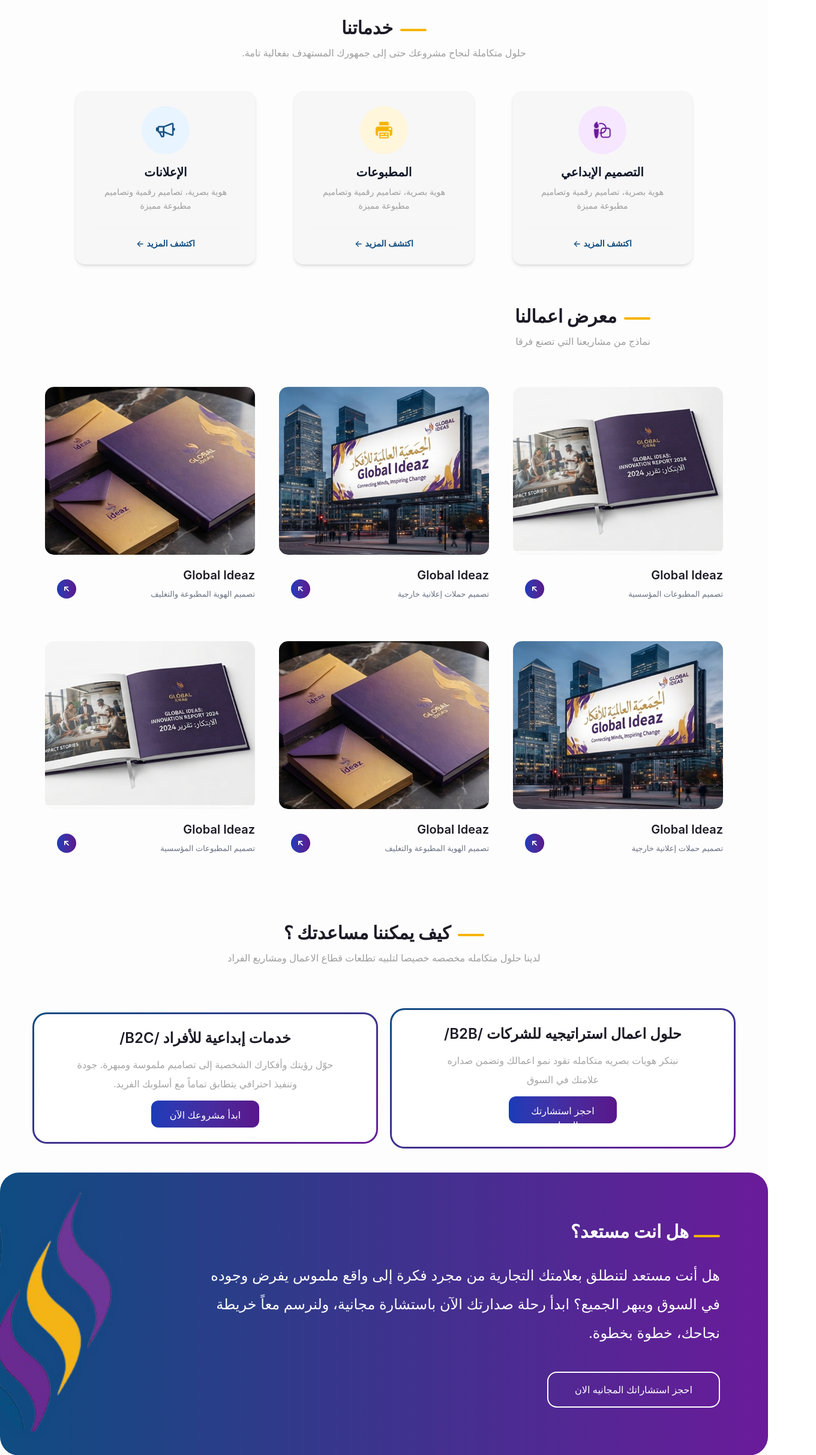
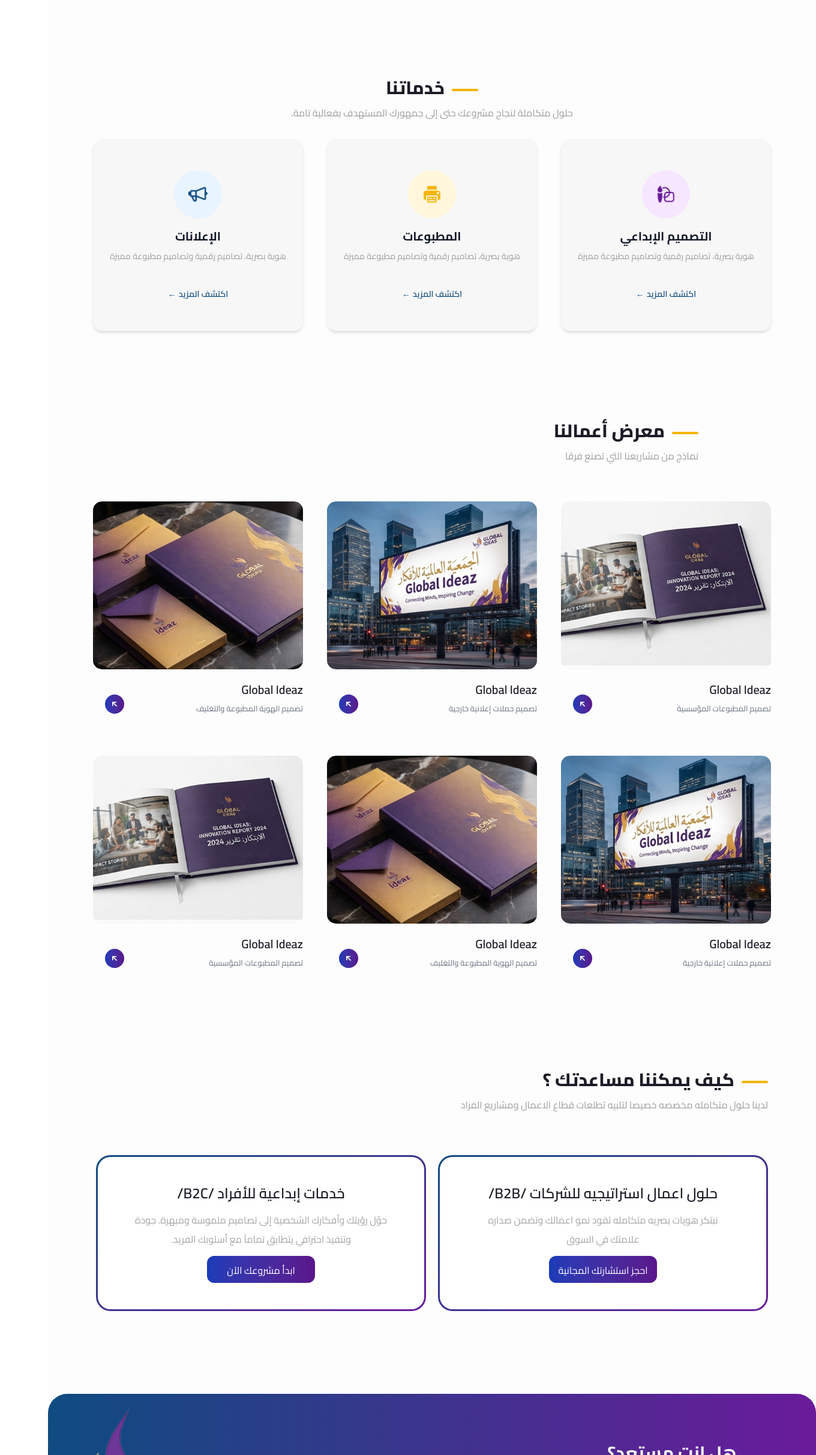
Before and after one commit to Abdalrhman-abd/media-agency-web, a React (Vite) app: page / in a window 1280 px wide. Shown: the part 960-3386 px from the top of the page at 60% size, 1360 px wide, since content can reach past the window. Built offline with nearby package versions, Linux system fonts and the light colour scheme.

Commit message:
feat: update homepage styling and header behavio

```diff
--- a/src/App.jsx
+++ b/src/App.jsx
@@ -4,8 +4,10 @@ import { AppRoutes } from './routes/AppRoutes'
 const App = () => {
   return (
     <>
+
     <LanguageDirection/>
       <AppRoutes />
+
     </>
   )
 }
--- a/src/components/ui/Card.tsx
+++ b/src/components/ui/Card.tsx
@@ -34,9 +34,9 @@ const Card: React.FC<CardProps> = ({
 }) => {
   return (
     <div
-      className={`bg-[#e8e8e84e] rounded-2xl p-6 shadow-md hover:shadow-xl transition-all duration-300 flex flex-col justify-between items-center text-center border border-gray-100 ${className}`}
+      className={`bg-[#e8e8e84e]  rounded-2xl  p-6 shadow-md hover:shadow-xl transition-all duration-300 flex flex-col justify-between items-center text-center border border-gray-100 ${className}`}
     >
-      <div className="flex flex-col items-center w-full">
+      <div className="flex flex-col items-center  ">
         {/* الصورة إن وجدت */}
         {image && (
           <div className="w-full h-48 overflow-hidden rounded-xl mb-4">
--- a/src/features/home/components/FeaturePortfolio.tsx
+++ b/src/features/home/components/FeaturePortfolio.tsx
@@ -1,4 +1,4 @@
-import React from 'react';
+
 import {projectsData } from "../../../../src/features/portfolio/data"
 import SectionTitle from '../../../components/ui/SectionTitle';
 const FeaturePortfolio = () => {
@@ -6,11 +6,11 @@ const FeaturePortfolio = () => {
     <>
       <div className="  px-10 md:px-5 ">
         <div className='lg:ps-44 px-10 sm:px-32'>
-        <SectionTitle title='معرض اعمالنا' subtitle="نماذج من مشاريعنا التي تصنع فرقا"  />
+        <SectionTitle title='معرض أعمالنا' subtitle="نماذج من مشاريعنا التي تصنع فرقا"  />
        </div>
-              <div className="flex flex-wrap justify-center gap-10  my-16">
+              <div className="flex flex-wrap justify-center gap-10  mt-16 mb-5">
                   {projectsData.slice(0, 6).map((project: Project) => (
-                    <div key={project.id} className=" rounded-lg w-70 lg:w-[350px] lg:h-96 ">
+                    <div key={project.id} className=" rounded-lg  w-70 lg:w-70 xl:w-[350px] lg:h-96 ">
                       <img loading="lazy" src={project.image} alt={project.title} className="h-[280px] w-full object-cover rounded-[15px] mb-5 " />
                       <div className="flex items-center justify-between">
                         <div className=''>
--- a/src/features/home/components/FeatureServices.tsx
+++ b/src/features/home/components/FeatureServices.tsx
@@ -7,24 +7,26 @@ import SectionTitle from '../../../components/ui/SectionTitle.tsx'
 
 const FeatureServices = () => {
   return (
-    <>
-      <section className='flex flex-col items-center justify-center py-12 px-4'>
-        <div className='text-center mb-8'>
-          <SectionTitle align="center" title='خدماتنا' subtitle='حلول متكاملة لنجاح مشروعك حتى إلى جمهورك المستهدف بفعالية تامة.'/>
-        </div>
-        <div className='flex flex-col md:flex-row justify-center items-center gap-6'>
-          <div className='flex justify-center items-center p-5'>
-            <Card icon={icon1} iconBg="bg-[#F6E6FF]" title='التصميم الإبداعي' description='هوية بصرية، تصاميم رقمية وتصاميم مطبوعة مميزة' linkUrl='اكتشف المزيد' linkText='اكتشف المزيد ' className='flex justify-center items-center max-w-[300px] ' />
+    <div className=' min-h-[90vh] flex items-center justify-center '>
+      <div className='w-full'>
+        <section className='flex flex-col items-center justify-center py-10 px-4'>
+          <div className='text-center mb-8'>
+            <SectionTitle align="center" title='خدماتنا' subtitle='حلول متكاملة لنجاح مشروعك حتى إلى جمهورك المستهدف بفعالية تامة.' />
           </div>
-          <div className='flex justify-center items-center p-5'>
-            <Card icon={icon2} iconBg="bg-[#FFF6DB]" title=' المطبوعات' description='هوية بصرية، تصاميم رقمية وتصاميم مطبوعة مميزة' linkUrl='اكتشف المزيد' linkText='اكتشف المزيد ' className='flex justify-center items-center max-w-[300px] bg-[#FFF6DB]' />
+          <div className='flex flex-col md:flex-row justify-center items-center gap-10 flex-wrap'>
+            <div className='flex justify-center items-center '>
+              <Card icon={icon1} iconBg="bg-[#F6E6FF]" title='التصميم الإبداعي' description='هوية بصرية، تصاميم رقمية وتصاميم مطبوعة مميزة' linkUrl='اكتشف المزيد' linkText='اكتشف المزيد ' className='flex justify-center items-center w-70 lg:w-70 xl:w-[350px]  h-[280px] lg:h-80 ' />
+            </div>
+            <div className='flex justify-center items-center '>
+              <Card icon={icon2} iconBg="bg-[#FFF6DB]" title=' المطبوعات' description='هوية بصرية، تصاميم رقمية وتصاميم مطبوعة مميزة' linkUrl='اكتشف المزيد' linkText='اكتشف المزيد ' className='flex justify-center items-center w-70 lg:w-70 xl:w-[350px] bg-[#FFF6DB]  h-[280px] lg:h-80' />
+            </div>
+            <div className='flex justify-center items-center '>
+              <Card icon={icon3} iconBg="bg-[#E8F4FF]" title=' الإعلانات' description='هوية بصرية، تصاميم رقمية وتصاميم مطبوعة مميزة' linkUrl='اكتشف المزيد' linkText='اكتشف المزيد ' className='flex justify-center items-center w-70 lg:w-70 xl:w-[350px]   h-[280px] lg:h-80' />
+            </div>
           </div>
-          <div className='flex justify-center items-center p-5'>
-            <Card icon={icon3} iconBg="bg-[#E8F4FF]" title=' الإعلانات' description='هوية بصرية، تصاميم رقمية وتصاميم مطبوعة مميزة' linkUrl='اكتشف المزيد' linkText='اكتشف المزيد ' className='flex justify-center items-center max-w-[300px]' />
-          </div>
-        </div>
-      </section>
-    </>
+        </section>
+      </div>
+    </div>
   )
 }
 
--- a/src/features/home/components/SolutionsBanner.tsx
+++ b/src/features/home/components/SolutionsBanner.tsx
@@ -1,49 +1,49 @@
-import React from 'react';
 import Decoration from '../../../components/ui/decoration';
 import half from '../../../assets/images/half-icon.png';
 import SectionTitle from '../../../components/ui/SectionTitle';
 import Button from '../../../components/ui/Button';
+import { useNavigate } from 'react-router-dom';
 const SolutionsBanner = () => {
+  const navigate=useNavigate();
   return (
-    <div className="min-h-screen  p-5  lg:px-0 flex flex-col items-center">
-      <div className="flex flex-col w-full max-w-7xl justify-center items-center">
-        <div className="text-center mb-8 w-full flex justify-center">
+    <div className="  p-5  lg:px-0 flex flex-col items-center">
+      <div className= "flex flex-col min-h-[80vh] items-center justify-center w-full max-w-7xl justify-center items-center">
+        <div className="lg:ms-40 md:ms-10 ms-3  mb-8 w-full flex justify-center ">
           <SectionTitle
             title="كيف يمكننا مساعدتك ؟"
             subtitle=" لدينا حلول متكامله مخصصه خصيصا لتلبيه تطلعات قطاع الاعمال ومشاريع
-            الفراد
-"
+            الفراد"
             variant="inline"
-            align="center"
+            align="left"
           />
         </div>
 
         <div className="my-10 flex-col md:flex-row flex items-center justify-center gap-5 w-full">
-          <div className="text-center border-3 border-transparent [background:linear-gradient(white,white)_padding-box,linear-gradient(to_bottom_right,#0F4C81,#6A1B9A)_border-box] max-w-xl px-10 py-6 rounded-3xl w-full">
+          <div className="flex flex-col justify-center items-center text-center border-3 border-transparent [background:linear-gradient(white,white)_padding-box,linear-gradient(to_bottom_right,#0F4C81,#6A1B9A)_border-box] max-w-[550px] min-h-[260px] px-10 py-6 rounded-3xl w-full">
             <h2 className="text-2xl font-semibold ">
               حلول اعمال استراتيجيه للشركات /B2B/
             </h2>
             <p className="px-4 pt-4 pb-2 text-[#A5A5A5] text-3">
-             نبتكر هويات بصريه متكامله تقود نمو اعمالك وتضمن صداره
+              نبتكر هويات بصريه متكامله تقود نمو اعمالك وتضمن صداره
             </p>
             <p className='text-[#A5A5A5] text-3'>علامتك في السوق</p>
             <Button text="احجز استشارتك المجانية" className="bg-gradient-to-r from-blue-800 to-purple-900 hover:from-blue-700 hover:to-purple-800 text-white w-[180px] h-[45px]"
-            onClick={() => console.log('تم الضغط')}/>
+              onClick={() => navigate('/book-consultation')} />
           </div>
-          <div className="  text-center border-3 border-transparent [background:linear-gradient(white,white)_padding-box,linear-gradient(to_bottom_right,#0F4C81,#6A1B9A)_border-box] max-w-xl px-10 py-6 rounded-3xl w-full">
+          <div className="flex flex-col justify-center items-center  text-center border-3 border-transparent [background:linear-gradient(white,white)_padding-box,linear-gradient(to_bottom_right,#0F4C81,#6A1B9A)_border-box] max-w-[550px] min-h-[260px] px-10 py-6 rounded-3xl w-full">
             <h2 className="text-2xl font-semibold ">
               خدمات إبداعية للأفراد /B2C/
             </h2>
             <p className="px-4 pt-4 pb-2 text-[#A5A5A5] text-3 ">
-          حوّل رؤيتك وأفكارك الشخصية إلى تصاميم ملموسة ومبهرة. جودة
+              حوّل رؤيتك وأفكارك الشخصية إلى تصاميم ملموسة ومبهرة. جودة
             </p>
             <p className='text-[#A5A5A5] text-3'>وتنفيذ احترافي يتطابق تماماً مع أسلوبك الفريد.</p>
             <Button text="ابدأ مشروعك الآن" className="bg-gradient-to-r from-blue-800 to-purple-900 hover:from-blue-700 hover:to-purple-800 text-white w-[180px] h-[45px]"
-            onClick={() => console.log('تم الضغط')}/>
+              onClick={() => navigate('/book-consultation')} />
           </div>
         </div>
       </div>
-      <div className="flex-col md:flex-row  overflow-hidden mb-10 brand-gradient text-white min-h-[40vh]  rounded-4xl w-full ">
+      <div className="flex-col md:flex-row  overflow-hidden mb-10 brand-gradient text-white min-h-[35vh]  rounded-4xl w-full ">
         <div className="flex  items-center justify-between">
           <div className="flex flex-col  py-10 pr-5 md:py-20 md:pr-20 w-full max-w-3/4">
             <div className="flex gap-2">
@@ -52,16 +52,15 @@ const SolutionsBanner = () => {
                 هل انت مستعد؟
               </h1>
             </div>
-            <p className="leading-loose py-2 md:py-8 text-[clamp(14px,2vw,24px)]">
+            <p className="leading-loose py-2 md:py-8 text-[clamp(14px,2vw,22px)]">
               هل أنت مستعد لتنطلق بعلامتك التجارية من مجرد فكرة إلى واقع ملموس
               يفرض وجوده في السوق ويبهر الجميع؟ ابدأ رحلة صدارتك الآن باستشارة
               مجانية، ولنرسم معاً خريطة نجاحك، خطوة بخطوة.
             </p>
-            <button className="  border-2 w-72 py-4 mt-2 rounded-2xl">
-              احجز استشاراتك المجانيه الان
-            </button>
+
+            <Button onClick={() => navigate('/book-consultation')}  text='احجز استشاراتك المجانيه الان' className='lg:w-72 md:w-64 w-56 border-2'/>
           </div>
-          <img src={half} alt="" className="w-24 sm:w-72" />
+          <img src={half} alt="" className="w-32 sm:w-72 lg:h-96  sm:h-80 h-48" />
         </div>
         <div></div>
       </div>
--- a/src/features/home/components/testimonials/copmmponents/Card.tsx
+++ b/src/features/home/components/testimonials/copmmponents/Card.tsx
@@ -7,8 +7,8 @@ interface CardProps {
 
 const Card: React.FC<CardProps> = ({ item }) => {
   return (
-    <div className="border border-transparent [background:linear-gradient(white,white)_padding-box,linear-gradient(to_right,var(--color-brand-blue),var(--color-brand-purple))_border-box] rounded-2xl  border-2 px-8  m-1 py-5 lg:py-12 w-[325px] md:w-[300px] lg:w-[420px] ">
-      <div className="flex flex-row items-center gap-7">
+    <div className="border border-transparent [background:linear-gradient(white,white)_padding-box,linear-gradient(to_right,var(--color-brand-blue),var(--color-brand-purple))_border-box] rounded-2xl  border-2 px-8 h-72 py-12 lg:w-72 w-72 xl:w-[350px]  flex items-center justify-center flex-col">
+      <div className="flex flex-row items-center gap-5">
         <img
           src={item.avatar}
           alt={item.name}
--- a/src/index.css
+++ b/src/index.css
@@ -1,20 +1,23 @@
- @import url('https://fonts.googleapis.com/css2?family=Cairo:wght@400;500;600;700;800&display=swap');
- @import "tailwindcss";
-:root{
-    --main:#6A1B9A;
-    --white:#fff;
-    --mainhover:#983ad2fc;
+@import url('https://fonts.googleapis.com/css2?family=Cairo:wght@400;500;600;700;800&display=swap');
+@import 'tailwindcss';
+:root {
+  --main: #6a1b9a;
+  --white: #fff;
+  --mainhover: #983ad2fc;
 }
-*{
-    transition: all .3s;
+* {
+  transition: all 0.3s;
+
+  font-family: 'Cairo', sans-serif;
 }
+
 @import 'tailwindcss';
 @theme {
   --color-brand-blue: #0f4c81;
   --color-brand-purple: #6a1b9a;
   --color-brand-yellow: #f4b400;
   --color-brand-deep-purple: #4a2d8f;
-  --color-brand-cream: #FFF6DB;
+  --color-brand-cream: #fff6db;
 
   --color-text-primary: #333333;
   --color-text-secondary: #888888;
```
Also changed, not shown: src/components/layout/Navbar.tsx (+11 -8 lines), src/features/home/components/HeroSection.tsx (+4 -3 lines), src/features/home/components/testimonials/copmmponents/TestimonialsSlider.tsx (+24 -12 lines).
